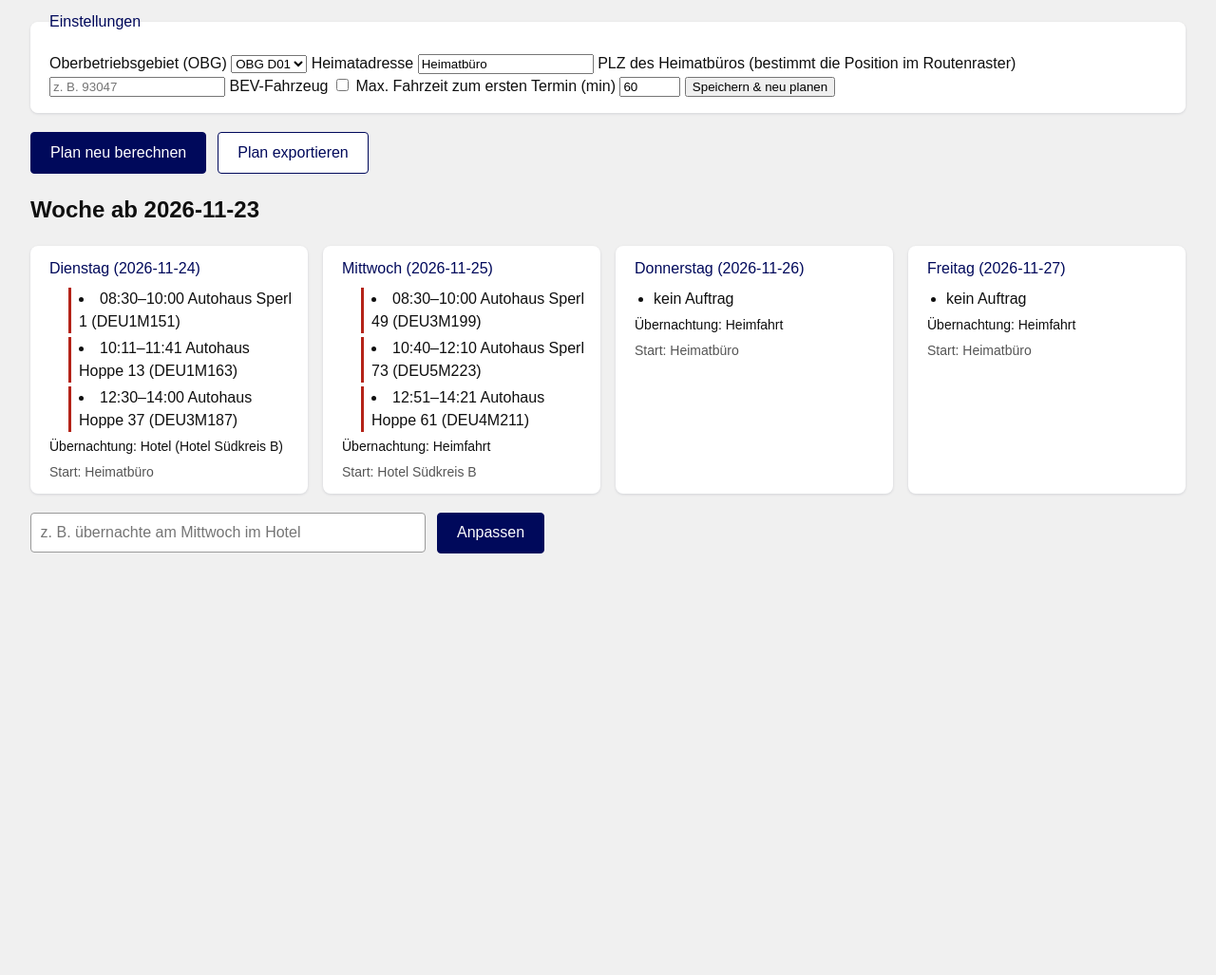
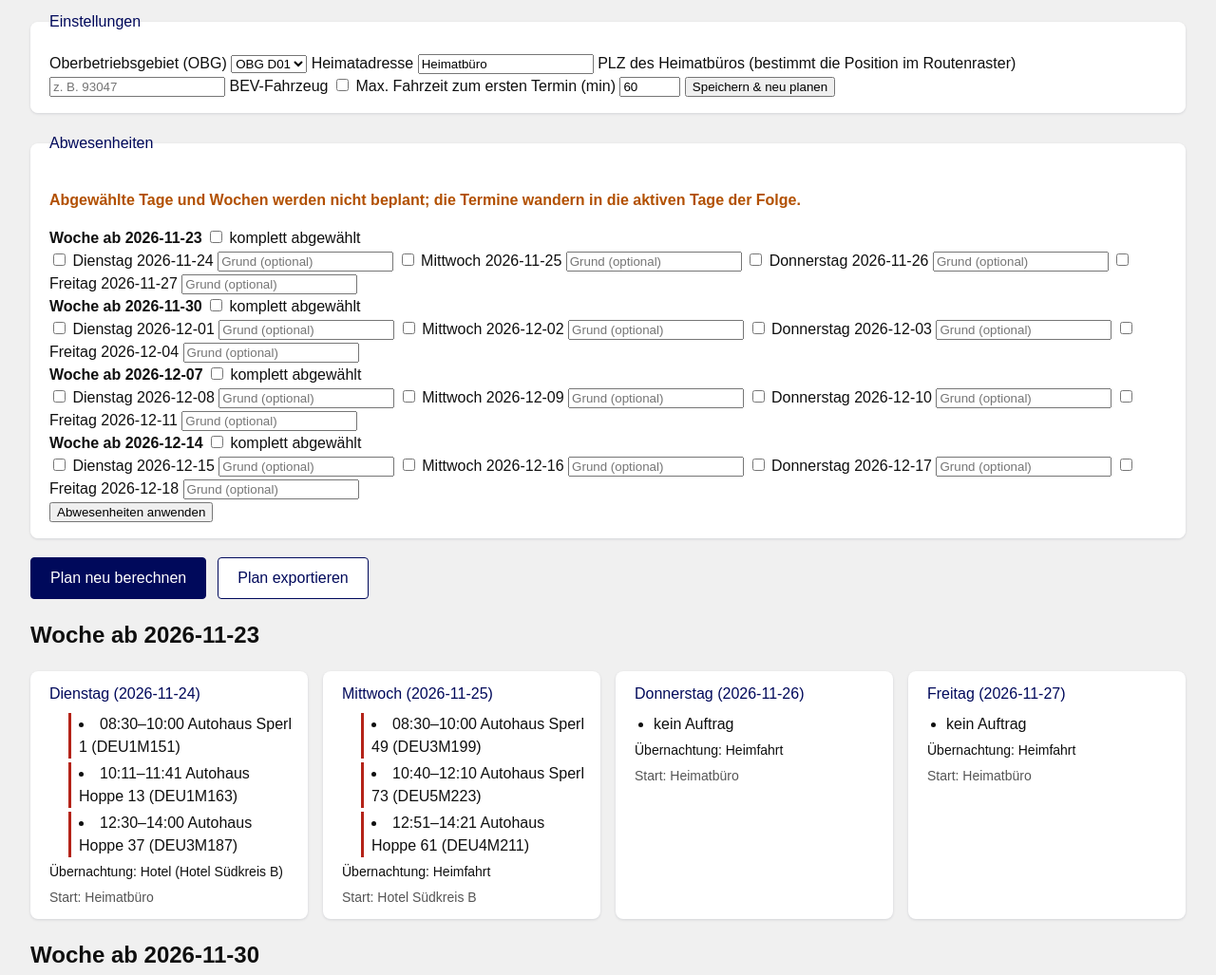
Before and after one commit to joeltjeb-code/AD-CRM_FOMMBD_BMI-POE_Stein_skacmaz1_joeltjeb, a plain HTML site: page index.html in a window 1280 px wide. Shown: the part 280-1307 px from the top of the page at 95% size. Before the commit the page ends 931 px from the top, so only its background shows below. Drawn offline with Linux system fonts and the light colour scheme.

Commit message:
feat: abwesenheits-toggles fuer tage und wochen
- Toggles im Kopf (Urlaub/Lehrgang/Event): ganze Woche oder einzelne
  Tage Di-Fr abwaehlen, optionaler Freitext-Grund, persistiert
- Kapazitaet je Woche = aktive Tage x 3 (verteileMitKapazitaeten);
  abgewaehlte Woche bleibt unbeplant, Rest wandert in Folge-Wochen
- Planansicht markiert abgewaehlte Tage/Wochen, Drop dort gesperrt
- 4 neue Tests, Suite 75/75

Generated by Mistral Vibe.
Co-Authored-By: Mistral Vibe <vibe@mistral.ai>

```diff
--- a/app/app.js
+++ b/app/app.js
@@ -4,7 +4,7 @@ import { planeWochen, frischauf } from './planung/planer.js';
 import { filtereNachObg } from './planung/auswahl.js';
 import { parseBefehl, wendeAn } from './planung/befehle.js';
 import { renderePlanraster } from './ui/woche.js';
-import { rendereEinstellungen } from './ui/einstellungen.js';
+import { rendereEinstellungen, rendereAbwesenheiten } from './ui/einstellungen.js';
 import { baueBriefing } from './briefing/checkliste.js';
 import { baueSchnellblatt } from './briefing/schnellblatt.js';
 import { erstelleBericht, aufgabenAlsMassnahmen } from './bericht/vorlage.js';
@@ -52,6 +52,7 @@ settings = {
   ...(settings ?? {}),
   heimat: { ...STANDARD_SETTINGS.heimat, ...(settings?.heimat ?? {}) },
   praferenzen: { ...STANDARD_SETTINGS.praferenzen, ...(settings?.praferenzen ?? {}) },
+  abwesenheiten: { wochen: {}, tage: {}, gruende: {}, ...(settings?.abwesenheiten ?? {}) },
 };
 
 function nextMondayIso() {
@@ -80,6 +81,7 @@ function neuPlanen() {
   });
   speicher.speichere('plan', plan);
   zeichnen();
+  zeigeAbwesenheiten();
 }
 
 function zeichnen(meldungEl, meldung) {
@@ -92,6 +94,7 @@ function zeichnen(meldungEl, meldung) {
     haendlerVerlauf: verlauf,
     haendlerNamen: Object.fromEntries(haendler.map((h) => [h.id, h.name])),
     heute,
+    abwesenheiten: settings.abwesenheiten,
     onMove: (haendlerId, w, t) => {
       const quelleWoche = plan.wochen.findIndex((x) =>
         x.tage.some((y) => (y.termine ?? []).some((z) => z.haendlerId === haendlerId)));
@@ -196,6 +199,16 @@ function zeigeInfoVerteilung() {
 
 let postfach = { mails: [] };
 
+function zeigeAbwesenheiten() {
+  rendereAbwesenheiten(document.getElementById('abwesenheiten'), plan, settings.abwesenheiten, {
+    onAendern: (abw) => {
+      settings = { ...settings, abwesenheiten: abw };
+      speicher.speichere('einstellungen', settings);
+      neuPlanen();
+    },
+  });
+}
+
 async function starten() {
   [haendler, hotels, wissensbasis, bausteine, scorecard, postfach, themenAnhaenge] = await Promise.all([
     fetch('daten/haendler-demo.json').then((r) => r.json()),
@@ -210,6 +223,7 @@ async function starten() {
   rendereEinstellungen(document.getElementById('einstellungen'), settings, {
     onSpeichern: (neu) => { settings = neu; speicher.speichere('einstellungen', settings); neuPlanen(); },
   });
+  zeigeAbwesenheiten();
   plan = speicher.lade('plan', null);
   if (plan) zeichnen(); else neuPlanen();
   rendereBerichtFormular(document.getElementById('bericht'), berichtFreigeben);
--- a/app/planung/auswahl.js
+++ b/app/planung/auswahl.js
@@ -35,16 +35,23 @@ export function faelligeKandidaten(haendler, heuteIso) {
 }
 
 export function verteileAufWochen(kandidaten, anzahlWochen = 4, proWoche = PRO_WOCHE) {
+  return verteileMitKapazitaeten(kandidaten, Array.from({ length: anzahlWochen }, () => proWoche));
+}
+
+// Verteilt Kandidaten auf Wochen mit unterschiedlicher Kapazität
+// (aktive Tage × 3) — Abwesenheiten schrumpfen die Wochen-Kapazität,
+// der Rest wandert in die Folge-Wochen.
+export function verteileMitKapazitaeten(kandidaten, kapazitaeten) {
   const rest = [...kandidaten];
   const wochen = [];
-  for (let w = 0; w < anzahlWochen && rest.length > 0; w++) {
+  for (const kapazitaet of kapazitaeten) {
     const woche = [];
-    while (rest.length > 0 && woche.length < proWoche) {
+    while (rest.length > 0 && woche.length < kapazitaet) {
       // Kandidaten des ältesten Clusters zuerst; nur wenn das Cluster kleiner
-      // als das Wochensoll ist, wird aus dem nächsten Cluster nachgefüllt
+      // als die Rest-Kapazität ist, wird aus dem nächsten Cluster nachgefüllt
       const cluster = rest[0].cluster;
       const inCluster = rest.filter((h) => h.cluster === cluster);
-      const nimm = inCluster.slice(0, proWoche - woche.length);
+      const nimm = inCluster.slice(0, kapazitaet - woche.length);
       woche.push(...nimm);
       const ids = new Set(nimm.map((h) => h.id));
       for (let i = rest.length - 1; i >= 0; i--) {
--- a/app/planung/planer.js
+++ b/app/planung/planer.js
@@ -1,5 +1,5 @@
 import { bildeCluster } from './cluster.js';
-import { faelligeKandidaten, verteileAufWochen, PRO_WOCHE } from './auswahl.js';
+import { faelligeKandidaten, verteileAufWochen, verteileMitKapazitaeten, PRO_WOCHE } from './auswahl.js';
 import { SKELETT, planeTag, validiereReihenfolge } from './reihenfolge.js';
 import { entscheideUbernachtung } from './uebernachtung.js';
 
@@ -7,16 +7,26 @@ export { SKELETT };
 
 export const TAGE_NAMEN = ['Dienstag', 'Mittwoch', 'Donnerstag', 'Freitag'];
 
+// Abwesenheits-Schlüssel: Wochen 'w0'..'w3', Tage 'w<wi>-d<ti>' (ti = Di..Fr).
+// true = abwesend. Aktiv je Woche: 0 (Wochen-Absage) bis 4 abzüglich Tage.
+export function aktiveTageJeWoche(abwesenheiten = {}, anzahlWochen = 4) {
+  const abw = { wochen: {}, tage: {}, ...abwesenheiten };
+  return Array.from({ length: anzahlWochen }, (_, wi) => {
+    if (abw.wochen[`w${wi}`]) return 0;
+    return 4 - [0, 1, 2, 3].filter((ti) => abw.tage[`w${wi}-d${ti}`]).length;
+  });
+}
+
 export function parseDatum(iso) { return new Date(iso + 'T00:00:00Z'); }
 export function datumZuString(d) { return d.toISOString().slice(0, 10); }
 export function addTage(d, n) { return new Date(d.getTime() + n * 24 * 60 * 60 * 1000); }
 
-function planeWocheEnsemble(liste, wocheStart, settings, routing, dealersById, hotels) {
+function planeWocheEnsemble(liste, wocheStart, settings, routing, dealersById, hotels, aktiveTage = [0, 1, 2, 3]) {
   const tage = [];
   // Startort des Tages: Tag 1 im Heimatbüro; nach Hotelnacht am Hotel.
   let startOrt = { name: settings.heimat.name, pos: settings.heimat.pos };
+  let zeiger = 0; // Positionen in der Wochenzuweisung (nur aktive Tage füllen sich)
   for (let ti = 0; ti < 4; ti++) {
-    const drei = liste.slice(ti * 3, ti * 3 + 3).map((h) => dealersById[h.id]);
     const basis = {
       tag: TAGE_NAMEN[ti],
       datum: datumZuString(addTage(wocheStart, ti + 1)),
@@ -24,6 +34,13 @@ function planeWocheEnsemble(liste, wocheStart, settings, routing, dealersById, h
       startortPos: startOrt.pos,
       letzterStartMin: undefined,
     };
+    if (!aktiveTage.includes(ti)) {
+      // Abgewählter Tag (Urlaub/Lehrgang/Event): bleibt leer, keine Termine
+      tage.push({ ...basis, ok: true, termine: [], fahrzeiten: [], leer: true, abgewaehlt: true, uebernachtung: { art: 'heim' } });
+      continue;
+    }
+    const drei = liste.slice(zeiger, zeiger + 3).map((h) => dealersById[h.id]);
+    zeiger += 3;
     if (drei.length < 3) {
       tage.push({ ...basis, ok: true, termine: [], fahrzeiten: [], leer: true, uebernachtung: { art: 'heim' } });
       startOrt = { name: settings.heimat.name, pos: settings.heimat.pos };
@@ -33,8 +50,7 @@ function planeWocheEnsemble(liste, wocheStart, settings, routing, dealersById, h
     const tag = { ...basis, ...res, termine: res.termine ?? [], fahrzeiten: res.fahrzeiten ?? [], uebernachtung: { art: 'heim' } };
     if (res.ok) {
       // ÜN-Entscheidung direkt am Tagesende: sie bestimmt den Folgetags-Start
-      const folgeDrei = liste.slice((ti + 1) * 3, (ti + 1) * 3 + 3);
-      const ersterMorgen = folgeDrei.length > 0 ? dealersById[folgeDrei[0].id] : null;
+      const ersterMorgen = zeiger < liste.length ? dealersById[liste[zeiger].id] : null;
       const letzter = dealersById[tag.termine[tag.termine.length - 1].haendlerId];
       tag.uebernachtung = entscheideUbernachtung({ letzterH: letzter, ersterMorgen, hotels, settings, routing });
       if (!ersterMorgen) {
@@ -55,13 +71,19 @@ export function planeWochen({ haendler, hotels, settings, routing, startMontag,
   const mitCluster = haendler.map((h, i) => ({ ...h, cluster: h.cluster ?? labels[i] }));
   const dealersById = Object.fromEntries(mitCluster.map((h) => [h.id, h]));
   const kandidaten = faelligeKandidaten(mitCluster, startMontag);
-  const wochen = verteileAufWochen(kandidaten, anzahlWochen, PRO_WOCHE);
+  const aktiv = aktiveTageJeWoche(settings.abwesenheiten, anzahlWochen);
+  const wochen = verteileMitKapazitaeten(kandidaten, aktiv.map((a) => a * 3));
   const plan = {
     erstelltAm: new Date().toISOString(),
-    wochen: wochen.map((liste, wi) => ({
-      montag: datumZuString(addTage(parseDatum(startMontag), wi * 7)),
-      tage: planeWocheEnsemble(liste, addTage(parseDatum(startMontag), wi * 7), settings, routing, dealersById, hotels),
-    })),
+    wochen: wochen.map((liste, wi) => {
+      if (aktiv[wi] === 0) {
+        return { montag: datumZuString(addTage(parseDatum(startMontag), wi * 7)), abgewaehlt: true, tage: [] };
+      }
+      return {
+        montag: datumZuString(addTage(parseDatum(startMontag), wi * 7)),
+        tage: planeWocheEnsemble(liste, addTage(parseDatum(startMontag), wi * 7), settings, routing, dealersById, hotels, aktiv[wi] === 4 ? [0, 1, 2, 3] : [0, 1, 2, 3].filter((ti) => !settings.abwesenheiten?.tage?.[`w${wi}-d${ti}`])),
+      };
+    }),
   };
   return frischauf(plan, { dealersById, settings, routing, hotels });
 }
--- a/app/ui/einstellungen.js
+++ b/app/ui/einstellungen.js
@@ -54,8 +54,7 @@ export function rendereEinstellungen(container, settings, { onSpeichern, obgList
   });
 }
 
-export function leseEinstellungen(alt, form) {
-  const maxFahrt = Number(form.maxFahrt);
+export function leseEinstellungen(alt, form) {  const maxFahrt = Number(form.maxFahrt);
   return {
     ...alt,
     obg: (form.obg ?? '').trim() || alt.obg,
@@ -70,3 +69,56 @@ export function leseEinstellungen(alt, form) {
     },
   };
 }
+
+// Abwesenheits-Toggles: ganze Woche und/oder einzeln Tage (Di–Fr) abwählen,
+// optional mit Freitext-Grund (Urlaub / Lehrgang / Event). Verändert nur
+// die Planung — keine Termine gehen verloren, sie wandern in aktive Tage.
+export function rendereAbwesenheiten(container, plan, abw = {}, { onAendern } = {}) {
+  const roh = { wochen: {}, tage: {}, gruende: {}, ...abw };
+  const wochen = plan?.wochen ?? [];
+  const rows = wochen.map((woche, wi) => {
+    const wk = `w${wi}`;
+    const kombi = woche.abgewaehlt || roh.wochen[wk];
+    const tageZeilen = [0, 1, 2, 3].map((ti) => {
+      const tk = `${wk}-d${ti}`;
+      const aus = kombi || Boolean(roh.tage[tk]);
+      return `
+        <label class="abw-tag"><input type="checkbox" data-key="${tk}" ${aus ? 'checked' : ''}>
+          ${woche.tage?.[ti]?.tag ?? TAGE_KUERZEL[ti]} ${woche.tage?.[ti]?.datum ?? ''}</label>
+        <input class="abw-grund" data-grund="${tk}" placeholder="Grund (optional)" value="${roh.gruende[tk] ?? ''}">`;
+    }).join('');
+    return `
+      <div class="abw-woche" data-w="${wi}">
+        <label><strong>Woche ab ${woche.montag}</strong> <input type="checkbox" data-key="${wk}" ${kombi ? 'checked' : ''}> komplett abgewählt</label>
+        <div class="abw-tage">${tageZeilen}</div>
+      </div>`;
+  }).join('');
+  container.innerHTML = `
+    <fieldset>
+      <legend>Abwesenheiten</legend>
+      <p class="hinweis">Abgew&auml;hlte Tage und Wochen werden nicht beplant; die Termine wandern in die aktiven Tage der Folge.</p>
+      ${rows || '<p class="leer">Noch kein Plan vorhanden.</p>'}
+      <button type="button" name="abwSpeichern">Abwesenheiten anwenden</button>
+    </fieldset>`;
+
+  container.querySelector('[name=abwSpeichern]').addEventListener('click', () => {
+    onAendern?.(liesAbwesenheiten(container));
+  });
+}
+
+export function liesAbwesenheiten(container) {
+  const neu = { wochen: {}, tage: {}, gruende: {} };
+  for (const cb of container.querySelectorAll('input[type=checkbox][data-key]')) {
+    if (cb.checked) {
+      if (cb.dataset.key.includes('-d')) neu.tage[cb.dataset.key] = true;
+      else neu.wochen[cb.dataset.key] = true;
+    }
+  }
+  for (const inp of container.querySelectorAll('input.abw-grund')) {
+    const wert = inp.value.trim();
+    if (wert) neu.gruende[inp.dataset.grund] = wert;
+  }
+  return neu;
+}
+
+const TAGE_KUERZEL = ['Dienstag', 'Mittwoch', 'Donnerstag', 'Freitag'];
--- a/app/ui/woche.js
+++ b/app/ui/woche.js
@@ -1,23 +1,38 @@
 import { farbeFuer } from '../wissensbasis/farbcodierung.js';
 import { kachelLabel } from './kachel-label.js';
 
-export function renderePlanraster(container, plan, { onMove, onBefehl, onWaehl, haendlerVerlauf = {}, haendlerNamen = {}, heute }) {
+export function renderePlanraster(container, plan, {
+  onMove, onBefehl, onWaehl,
+  haendlerVerlauf = {}, haendlerNamen = {}, heute, abwesenheiten = {},
+}) {
+  const gruende = abwesenheiten.gruende ?? {};
   const teile = [];
   plan.wochen.forEach((woche, wi) => {
     teile.push(`<h2>Woche ab ${woche.montag}</h2><div class="woche" data-woche="${wi}">`);
-    woche.tage.forEach((tag, ti) => {
-      teile.push(`<section class="tag ${tag.ok ? '' : 'fehler'}" data-woche="${wi}" data-tag="${ti}">
-        <h3>${tag.tag} (${tag.datum})${tag.ok ? '' : ` – ${tag.grund ?? 'ungültig'}`}</h3>
+    if (woche.abgewaehlt) {
+      teile.push(`<section class="tag abgewaehlt" data-woche="${wi}" data-tag="-1" data-abgewaehlt="1">
+        <h3>Ganze Woche abgew&auml;hlt${gruende[`w${wi}`] ? `: ${gruende[`w${wi}`]}` : ''} &ndash; keine Termine geplant</h3>
+        <p class="startort">Urlaub, Lehrgang oder Event &ndash; im Kopf per Toggle abw&auml;hlbar</p>
+      </section>`);
+    } else {
+      woche.tage.forEach((tag, ti) => {
+        const tk = `w${wi}-d${ti}`;
+        const kopf = tag.abgewaehlt
+          ? `${tag.tag} (${tag.datum}) &ndash; abgew&auml;hlt${gruende[tk] ? `: ${gruende[tk]}` : ''}`
+          : `${tag.tag} (${tag.datum})${tag.ok ? '' : ` &ndash; ${tag.grund ?? 'ung&uuml;ltig'}`}`;
+        teile.push(`<section class="tag ${tag.ok ? '' : 'fehler'}${tag.abgewaehlt ? ' abgewaehlt' : ''}" data-woche="${wi}" data-tag="${ti}" ${tag.abgewaehlt ? 'data-abgewaehlt="1"' : ''}>
+        <h3>${kopf}</h3>
         <ul>${(tag.termine ?? []).map((x, si) =>
-          `<li draggable="true" class="farbe-${farbeFuer(haendlerVerlauf[x.haendlerId] ?? null, heute)}" data-id="${x.haendlerId}" data-woche="${wi}" data-tag="${ti}" data-slot="${si}">
+          `<li draggable="${tag.abgewaehlt ? 'false' : 'true'}" class="farbe-${farbeFuer(haendlerVerlauf[x.haendlerId] ?? null, heute)}" data-id="${x.haendlerId}" data-woche="${wi}" data-tag="${ti}" data-slot="${si}">
              ${x.start}–${x.ende} ${kachelLabel(haendlerNamen[x.haendlerId], x.haendlerId)}</li>`).join('')}
-        ${tag.leer ? '<li class="leer">kein Auftrag</li>' : ''}
+        ${tag.leer ? `<li class="leer">${tag.abgewaehlt ? 'abgew&auml;hlt &ndash; kein Auftrag' : 'kein Auftrag'}</li>` : ''}
         </ul>
-        <p>Übernachtung: ${tag.uebernachtung?.art === 'hotel'
+        ${tag.abgewaehlt ? '' : `<p>&Uuml;bernachtung: ${tag.uebernachtung?.art === 'hotel'
             ? `Hotel (${tag.uebernachtung.hotelName ?? ''})` : 'Heimfahrt'}</p>
-        <p class="startort">Start: ${tag.startortName}</p>
+        <p class="startort">Start: ${tag.startortName}</p>`}
       </section>`);
-    });
+      });
+    }
     teile.push('</div>');
   });
   teile.push(`
@@ -34,6 +49,7 @@ export function renderePlanraster(container, plan, { onMove, onBefehl, onWaehl,
     li.addEventListener('click', () => onWaehl?.(li.dataset.id));
   });
   container.querySelectorAll('section.tag').forEach((section) => {
+    if (section.dataset.abgewaehlt) return; // abgewählte Tage nehmen keine Termine auf
     section.addEventListener('dragover', (e) => e.preventDefault());
     section.addEventListener('drop', (e) => {
       e.preventDefault();
--- a/index.html
+++ b/index.html
@@ -174,6 +174,7 @@
     <section role="tabpanel" id="planTab" aria-labelledby="tab-plan">
       <p class="eingang">Wochenplan f&uuml;r die n&auml;chsten vier Wochen. Ziehen Sie Termine per Drag &amp; Drop oder passen Sie den Plan unten per Textbefehl an. Klicken Sie einen Termin an, um das Briefing zu &ouml;ffnen.</p>
       <div id="einstellungen"></div>
+      <div id="abwesenheiten"></div>
       <div class="leiste">
         <button id="neuPlanen" class="aktion">Plan neu berechnen</button>
         <button id="exportJson" class="aktion neben">Plan exportieren</button>
```
Also changed, not shown: tests/planung/abwesenheiten.test.js (added, +48 -0 lines).
